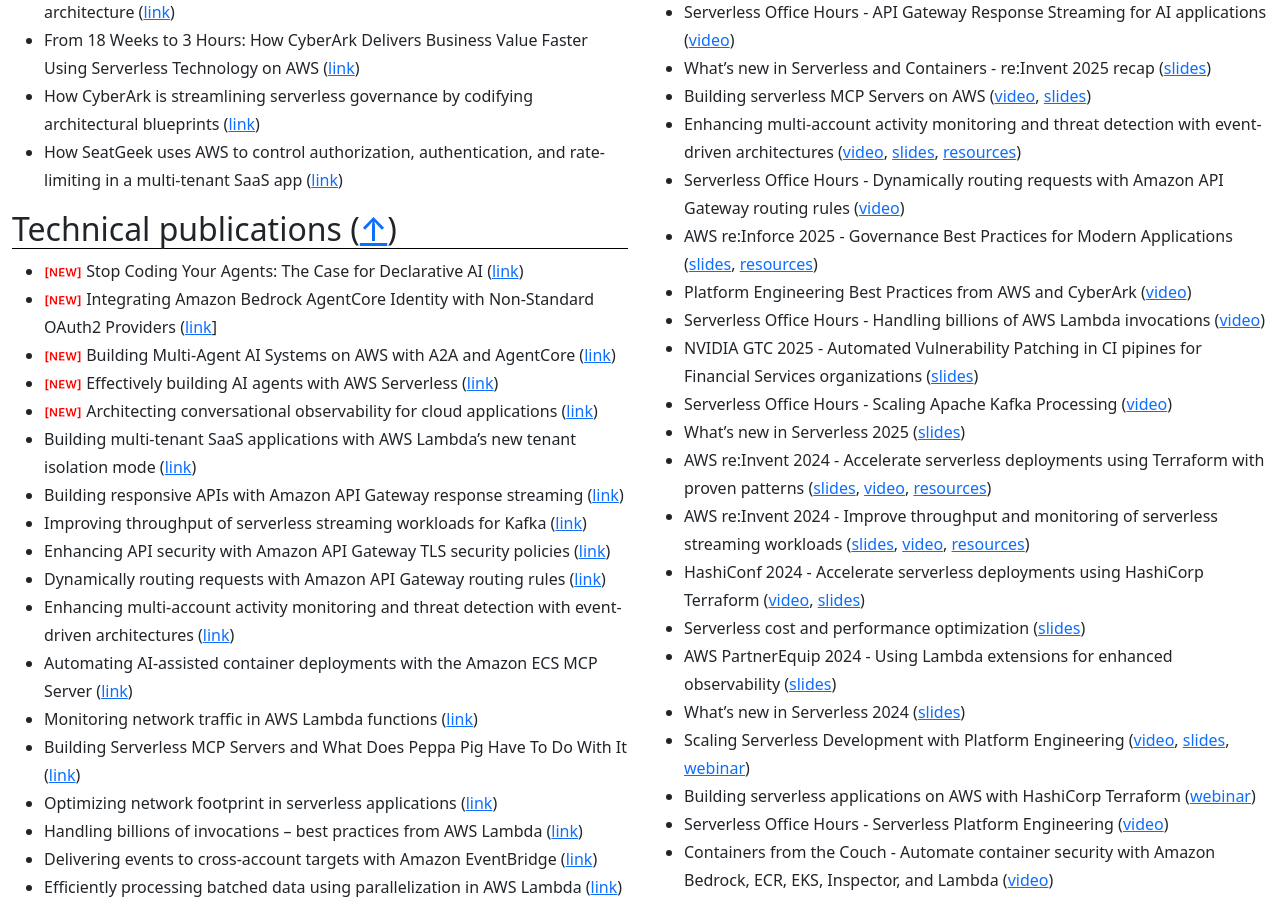
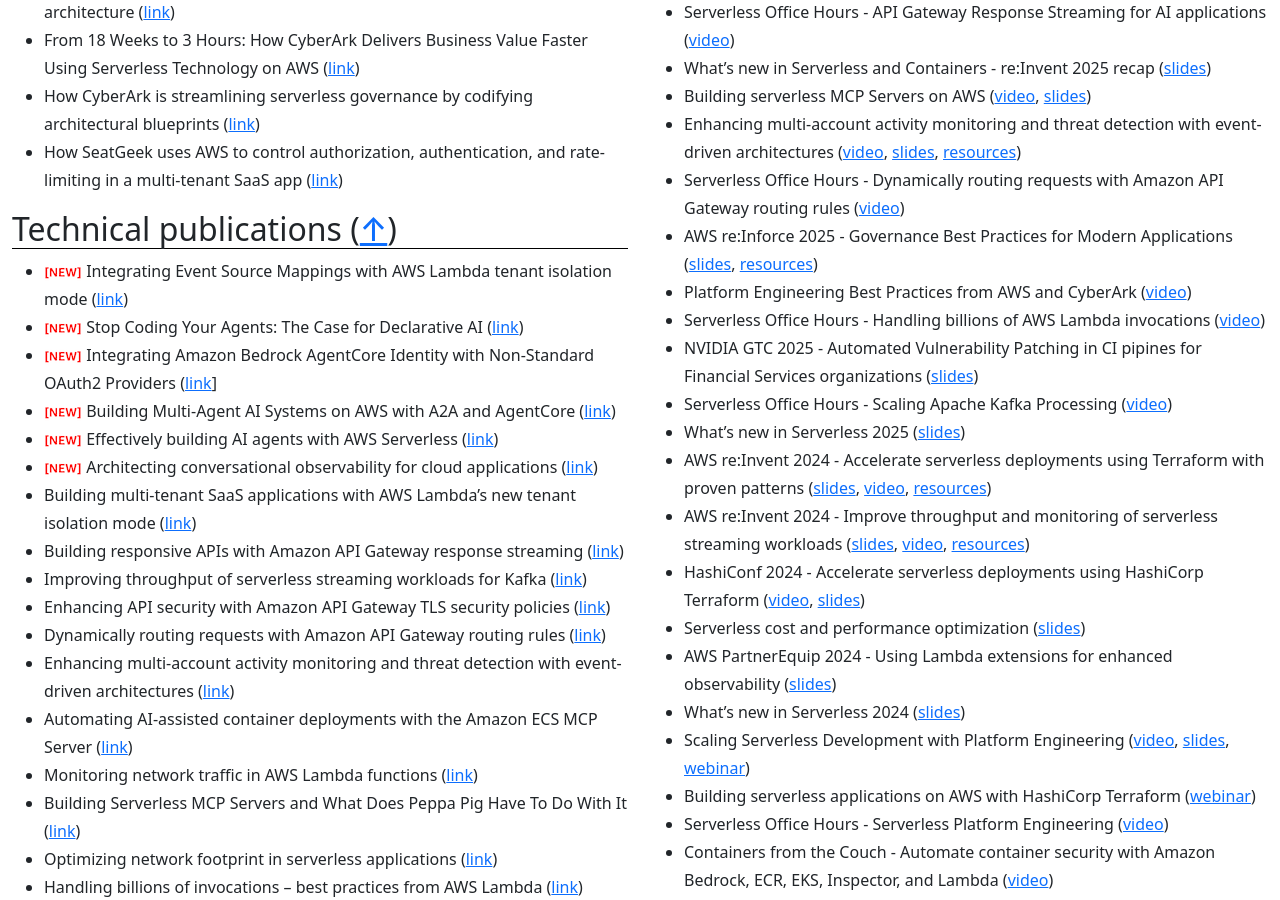
Before and after one commit to aal80/whoami, a Jekyll site: the page built from index.md, in a window 1280 px wide and 900 px high, scrolled down 1259 px. Built offline with Jekyll 4.4.1, drawn with Linux system fonts in a browser that asks for light colours.

Commit message:
Update publications.md

```diff
--- a/_includes/publications.md
+++ b/_includes/publications.md
@@ -12,6 +12,7 @@
 - How SeatGeek uses AWS to control authorization, authentication, and rate-limiting in a multi-tenant SaaS app ([link](https://aws.amazon.com/blogs/architecture/how-seatgeek-uses-aws-to-control-authorization-authentication-and-rate-limiting-in-a-multi-tenant-saas-application/))
 
 ## Technical publications ([↑](#top))
+- ![](./images/new2.png) Integrating Event Source Mappings with AWS Lambda tenant isolation mode ([link](https://aws.amazon.com/blogs/compute/integrating-event-source-mappings-with-aws-lambda-tenant-isolation-mode/))
 - ![](./images/new2.png) Stop Coding Your Agents: The Case for Declarative AI ([link](https://medium.com/@anton.al80/stop-coding-your-agents-the-case-for-declarative-ai-e9a334ec8d89))
 - ![](./images/new2.png) Integrating Amazon Bedrock AgentCore Identity with Non-Standard OAuth2 Providers ([link](https://medium.com/@anton.al80/integrating-amazon-bedrock-agentcore-identity-with-non-standard-oauth2-providers-b2cf94cadd3f)]
 - ![](./images/new2.png) Building Multi-Agent AI Systems on AWS with A2A and AgentCore ([link](https://medium.com/@anton.al80/building-multi-agent-ai-systems-on-aws-with-a2a-and-agentcore-a-practical-guide-and-hands-on-58235d57c4b2))
```
